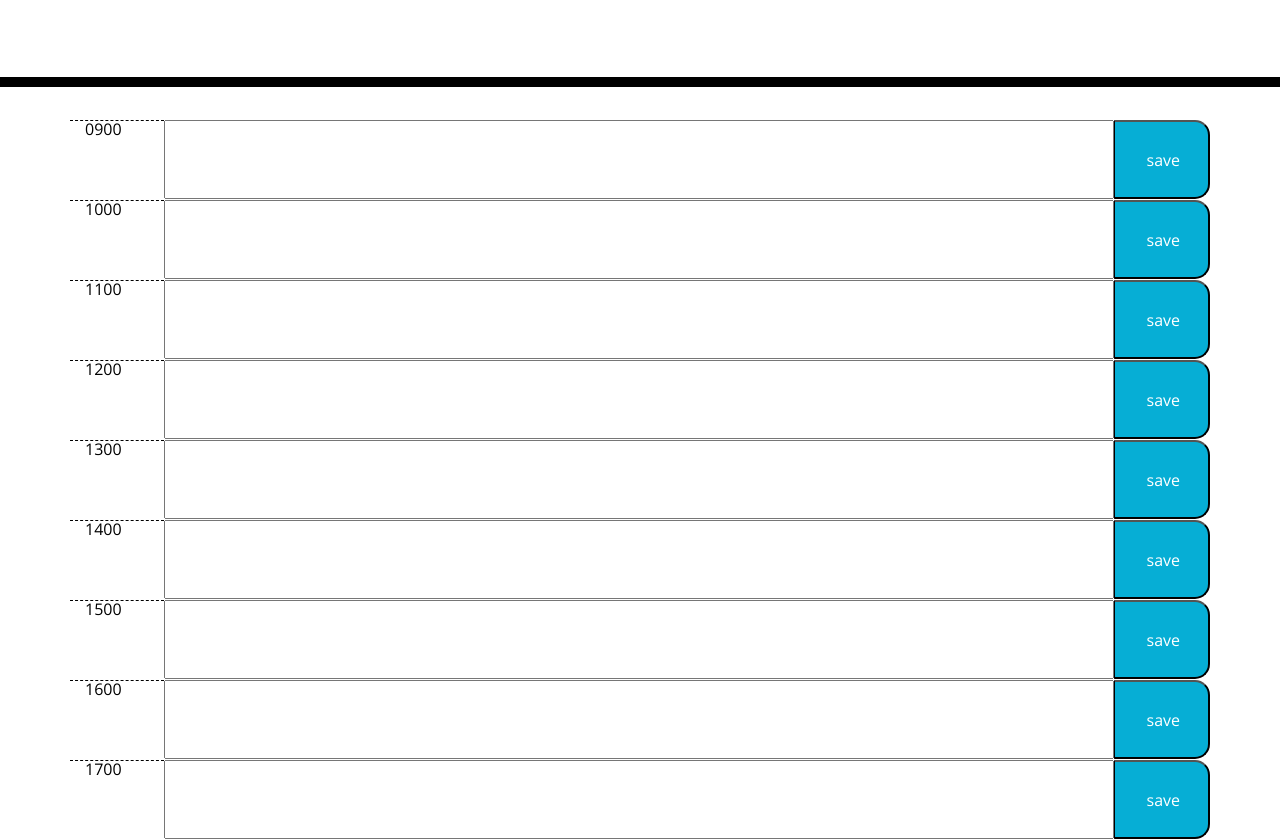
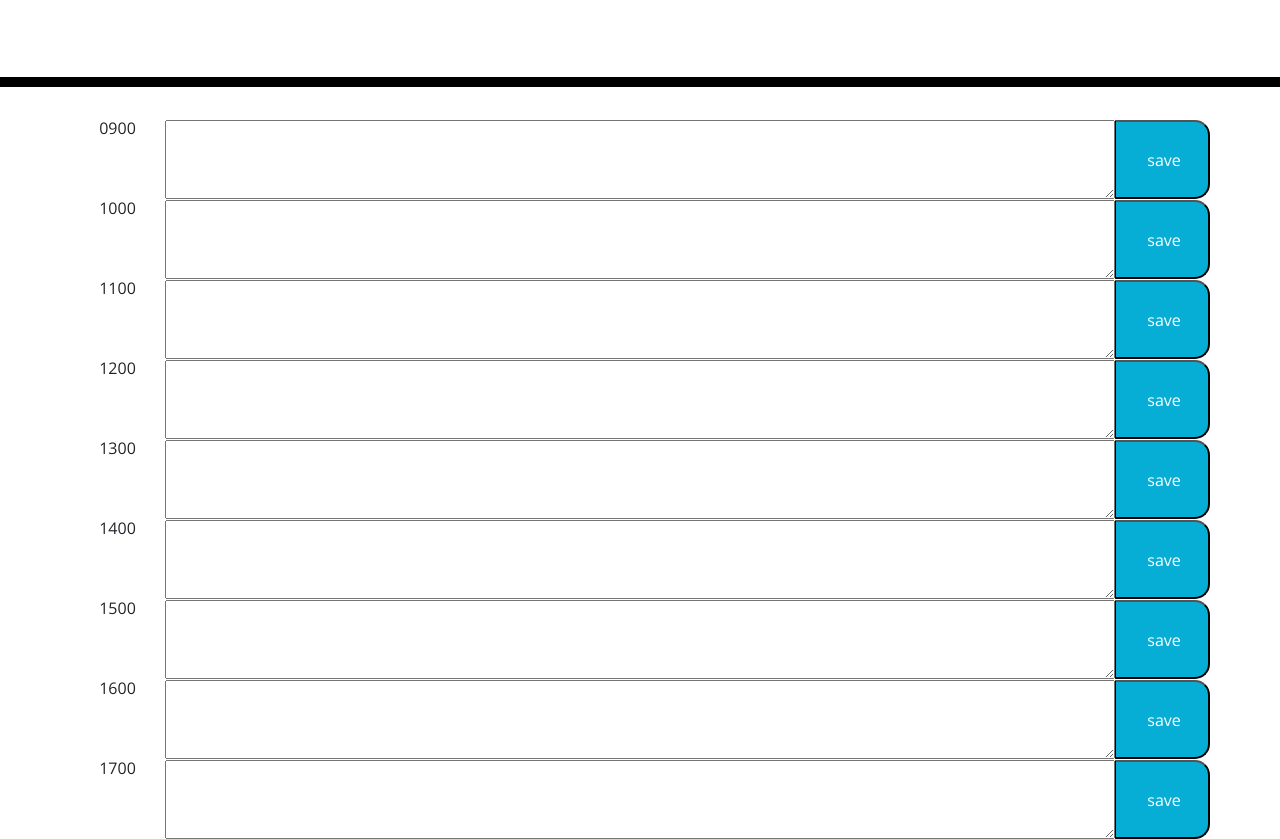
Before and after one commit to zimmermanc6588/workday, a plain HTML site: page index.html in a window 1280 px wide. Shown: the part 181-1020 px from the top of the page. Drawn offline with nearby package versions, Linux system fonts and the light colour scheme.

Commit message:
everthing but colors and local storage

```diff
--- a/assets/style.css
+++ b/assets/style.css
@@ -43,17 +43,17 @@
 }
 
 .past {
-  background-color: #d3d3d3;
+  background-color: hsl(0, 77%, 46%);
   color: white;
 }
 
 .present {
-  background-color: #ff6961;
+  background-color: #81ff61;
   color: white;
 }
 
 .future {
-  background-color: #77dd77;
+  background-color: #af77dd;
   color: white;
 }
 
--- a/index.html
+++ b/index.html
@@ -25,58 +25,60 @@
   <body>
     <header class="jumbotron">
       <h1 class="display-3">Work Day Scheduler</h1>
-      <p class="lead">A simple calendar app for scheduling your work day</p>
-      <p id="currentDay" class="lead"></p>
+      <p class="lead">A simple calendar app for scheduling your work day
+      <p id=currentDay class="lead"></p>
     </header>
     <div class="container">
-      <!-- Timeblocks go here -->
-      <div class="row">
-        <div class="hour col" >0900</div>
-        <input type="text" class="col-10">
-        <button class="saveBtn col"> save</button>
+      <!-- Time-blocks go here -->
+      <div class="row time-block" id="09">
+        <div class="col-1" >0900</div>
+        <textarea class="col-10"></textarea>
+        <button type="button" class="saveBtn col-1"> save</button>
       </div>
 
-    <div class="row">
-      <div class="hour col" >1000</div>
-      <input type="text" class="col-10">
-      <button class="saveBtn col"> save</button>
+      <div class="row time-block" id="10">
+        <div class="col-md-1" >1000</div>
+        <textarea class="col-10"></textarea>
+        <button type="button" class="saveBtn col-1"> save</button>
+      </div>
+    <div class="row time-block" id="11">
+      <div class="col-1" >1100</div>
+      <textarea class="col-10"></textarea>
+      <button type="button" class="saveBtn col-1"> save</button>
     </div>
-    <div class="row">
-      <div class="hour col" >1100</div>
-      <input type="text" class="col-10">
-      <button class="saveBtn col"> save</button>
-    </div>
-    <div class="row">
-      <div class="hour col" >1200</div>
-        <input type="text" class="col-10">
-        <button class="saveBtn col"> save</button>
+    <div class="row time-block" id="12">
+      <div class="col-1" >1200</div>
+        <textarea class="col-10"></textarea>
+        <button type="button" class="saveBtn col-1"> save</button>
       </div>
-      <div class="row">
-      <div class="hour col" >1300</div>
-        <input type="text" class="col-10">
-        <button class="saveBtn col"> save</button>
+      <div class="row time-block" id="13">
+      <div class="col-1" >1300</div>
+        <textarea class="col-10"></textarea>
+        <button type="button" class="saveBtn col-1"> save</button>
       </div>
-      <div class="row">
-      <div class="hour col" >1400</div>
-        <input type="text" class="col-10">
-        <button class="saveBtn col"> save</button>
+      <div class="row time-block" id="14">
+      <div class="col-1" >1400</div>
+        <textarea class="col-10"></textarea>
+        <button type="button" class="saveBtn col-1"> save</button>
       </div>
-      <div class="row">
-      <div class="hour col" >1500</div>
-        <input type="text" class="col-10">
-        <button class="saveBtn col"> save</button>
+      <div class="row time-block" id="15">
+      <div class="col-1" >1500</div>
+        <textarea class="col-10"></textarea>
+        <button type="button" class="saveBtn col-1"> save</button>
       </div>
-      <div class="row">
-      <div class="hour col" >1600</div>
-        <input type="text" class="col-10">
-        <button class="saveBtn col"> save</button>
+      <div class="row time-block" id="16">
+      <div class="col-1" >1600</div>
+        <textarea class="col-10"></textarea>
+        <button type="button" class="saveBtn col-1"> save</button>
       </div>
-      <div class="row">
-      <div class="hour col" >1700</div>
-        <input type="text" class="col-10">
-        <button class="saveBtn col"> save</button>
+      <div class="row time-block" id="17">
+      <div class="col-1" >1700</div>
+        <textarea class="col-10"></textarea>
+        <button type="button" class="saveBtn col-1"> save</button>
       </div>
   </div>
+
+
 
     <script src="https://code.jquery.com/jquery-3.4.1.min.js"></script>
     <script src="https://cdnjs.cloudflare.com/ajax/libs/moment.js/2.24.0/moment.min.js"></script>
```
Also changed, not shown: assets/script.js (+23 -3 lines), .assests/style.css (deleted).
